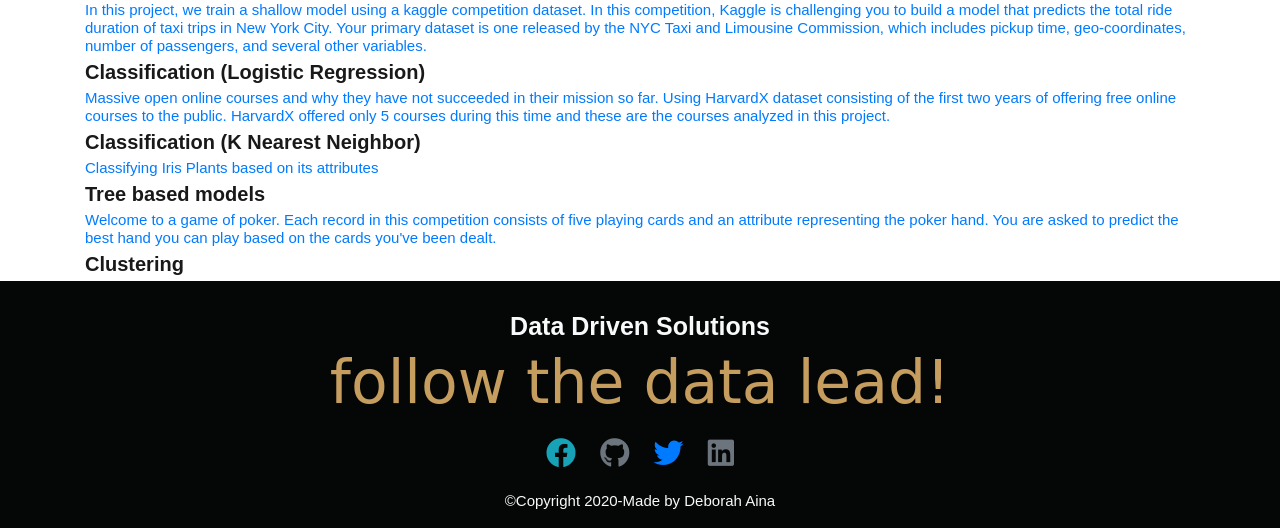
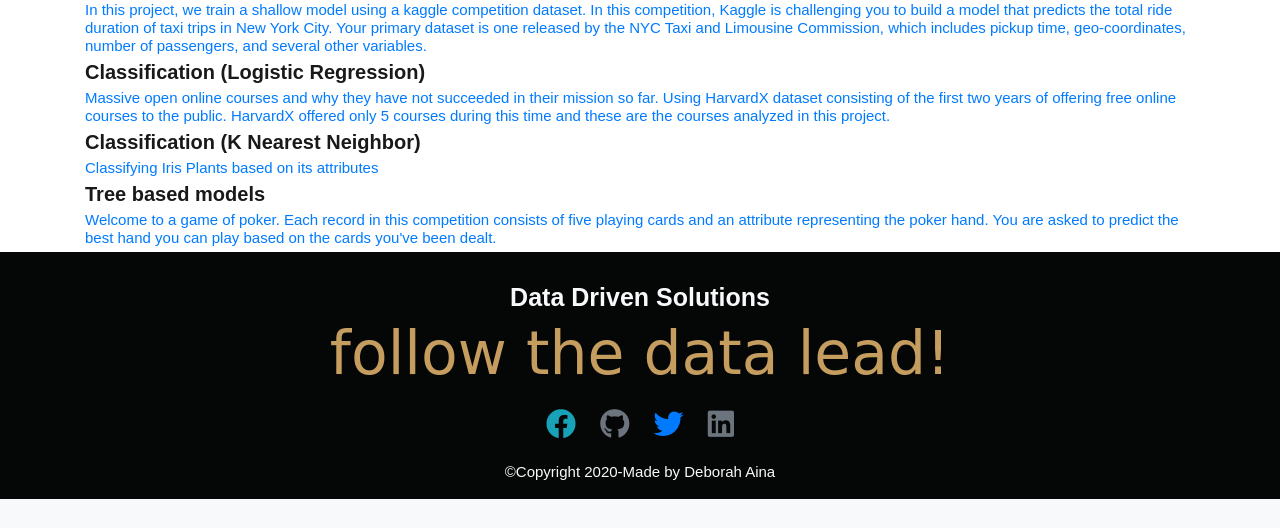
Before and after one commit to Deborahaina/data-telling, a Flask app: page /ML in a window 1280 px wide. Shown: the part 401-929 px from the top of the page. After the commit the page ends 900 px from the top, so only its background shows below. Run offline with Flask 2, Linux system fonts and the light colour scheme; parts of the project's set-up code (start-up, migrations or seed data) failed here and were passed over; some libraries are stand-ins or nearby versions; some web fonts are replaced.

Commit message:
remove clustering

```diff
--- a/templates/ML.html
+++ b/templates/ML.html
@@ -95,16 +95,6 @@ to predict unknown data outside of the trained set. Depending on the kind of dat
 
 
 
-<div class="container">
-    <div class="row"></div>
-    <div col text-center></div>
-    <h2 class='font-weight-bold text-underlined'>Clustering</h2>
-    <h4>
-        <a href=""></a>
-    </h4>
-</div>
-
-
 
   <section>
 <!---footer-->
```
